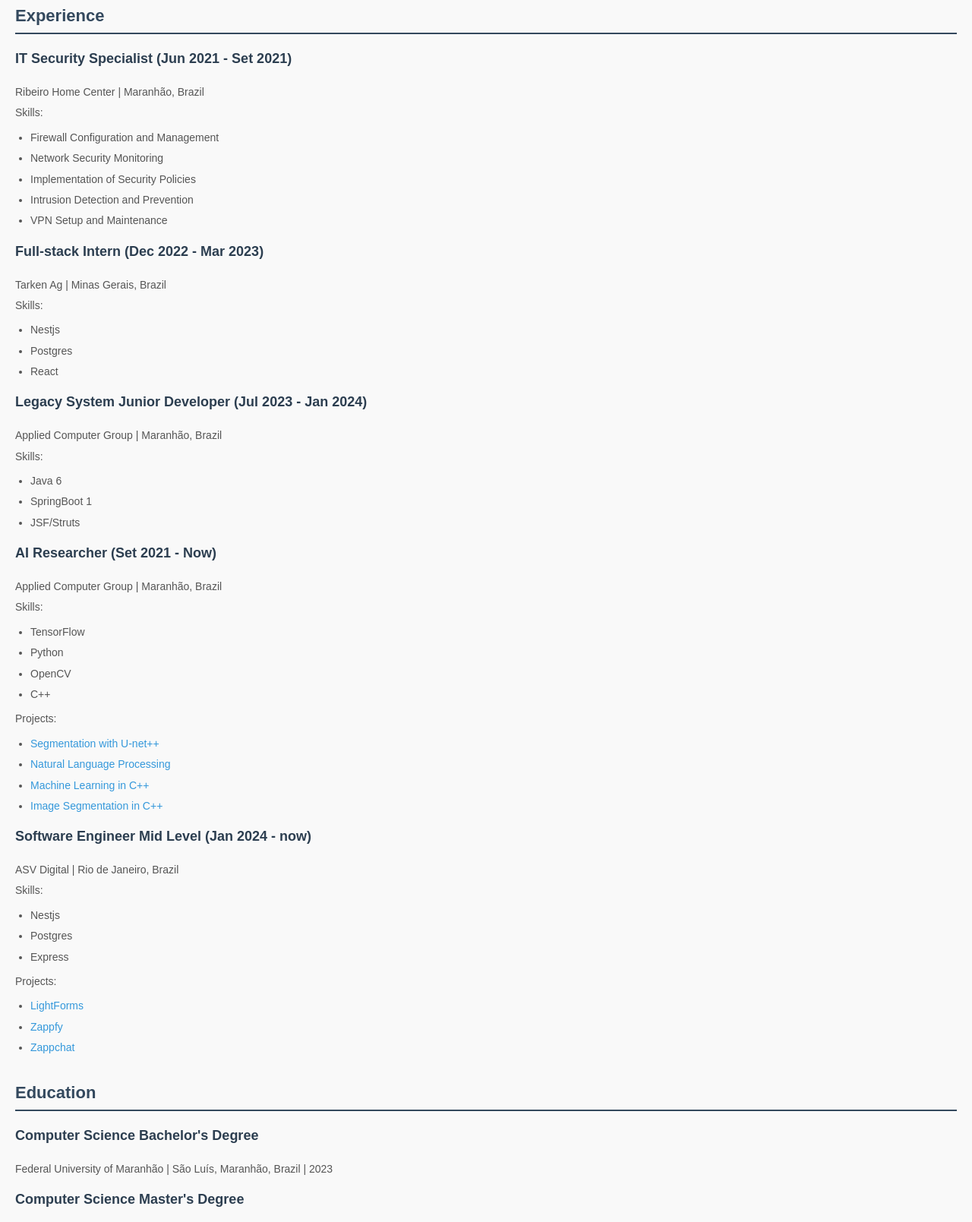
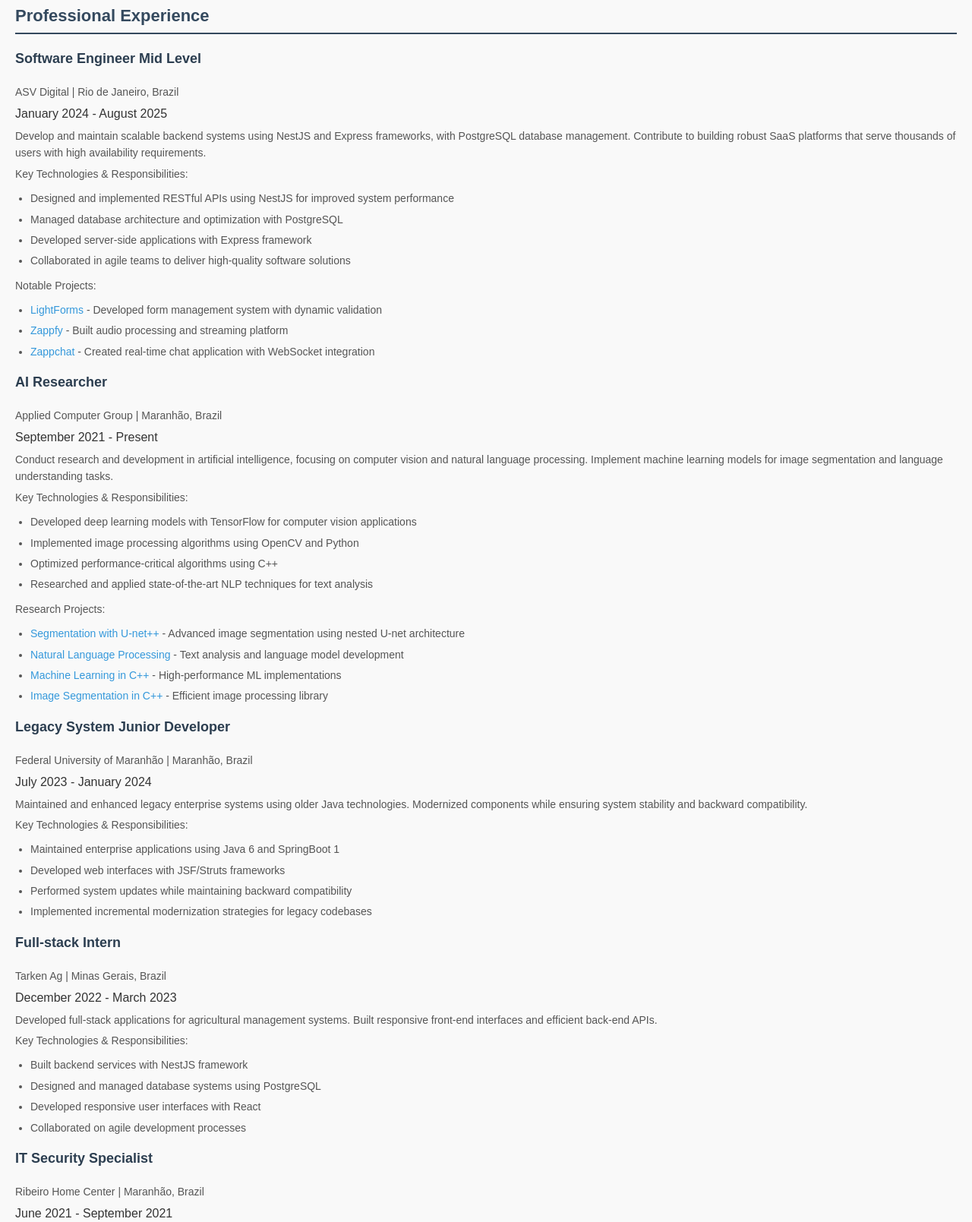
Before and after one commit to felipersteles/felipersteles.github.io, a plain HTML site: page resume.html in a window 1280 px wide. Shown: the part 355-1964 px from the top of the page at 76% size. Drawn offline with Linux system fonts and the light colour scheme.

Commit message:
update resume

```diff
--- a/resume.html
+++ b/resume.html
@@ -110,64 +110,126 @@
             Artificial Intelligence, specifically applying it to medical image analysis, resulting in an internationally
             recognized publication.</p>
     </div>
-    <div class="section">
-        <h2>Experience</h2>
-        <h3>IT Security Specialist (Jun 2021 - Set 2021)</h3>
-        <p>Ribeiro Home Center | Maranhão, Brazil</p>
-        <p>Skills:</p>
+    <div class="container">
+        <h2>Professional Experience</h2>
+
+        <div class="experience">
+            <h3 class="job-title">Software Engineer Mid Level</h3>
+            <p class="company">ASV Digital | Rio de Janeiro, Brazil</p>
+            <span class="date">January 2024 - August 2025</span>
+            <p class="description">Develop and maintain scalable backend systems using NestJS and Express frameworks,
+                with PostgreSQL database management. Contribute to building robust SaaS platforms that serve thousands
+                of users with high availability requirements.</p>
+
+            <div class="skills">
+                <p class="skills-title">Key Technologies & Responsibilities:</p>
                 <ul>
-            <li>Firewall Configuration and Management</li>
-            <li>Network Security Monitoring</li>
-            <li>Implementation of Security Policies</li>
-            <li>Intrusion Detection and Prevention</li>
-            <li>VPN Setup and Maintenance</li>
+                    <li>Designed and implemented RESTful APIs using NestJS for improved system performance</li>
+                    <li>Managed database architecture and optimization with PostgreSQL</li>
+                    <li>Developed server-side applications with Express framework</li>
+                    <li>Collaborated in agile teams to deliver high-quality software solutions</li>
                 </ul>
-        <h3>Full-stack Intern (Dec 2022 - Mar 2023)</h3>
-        <p>Tarken Ag | Minas Gerais, Brazil</p>
-        <p>Skills:</p>
+            </div>
+
+            <div class="projects">
+                <p class="projects-title">Notable Projects:</p>
                 <ul>
-            <li>Nestjs</li>
-            <li>Postgres</li>
-            <li>React</li>
+                    <li><a href="https://www.lightforms.io/">LightForms</a> - Developed form management system with
+                        dynamic validation</li>
+                    <li><a href="https://www.zappfy.io">Zappfy</a> - Built audio processing and streaming platform</li>
+                    <li><a href="https://www.zappchat.io/">Zappchat</a> - Created real-time chat application with
+                        WebSocket integration</li>
                 </ul>
-        <h3>Legacy System Junior Developer (Jul 2023 - Jan 2024)</h3>
-        <p>Applied Computer Group | Maranhão, Brazil</p>
-        <p>Skills:</p>
+            </div>
+        </div>
+
+        <div class="experience">
+            <h3 class="job-title">AI Researcher</h3>
+            <p class="company">Applied Computer Group | Maranhão, Brazil</p>
+            <span class="date">September 2021 - Present</span>
+            <p class="description">Conduct research and development in artificial intelligence, focusing on computer
+                vision and natural language processing. Implement machine learning models for image segmentation and
+                language understanding tasks.</p>
+
+            <div class="skills">
+                <p class="skills-title">Key Technologies & Responsibilities:</p>
                 <ul>
-            <li>Java 6</li>
-            <li>SpringBoot 1</li>
-            <li>JSF/Struts</li>
+                    <li>Developed deep learning models with TensorFlow for computer vision applications</li>
+                    <li>Implemented image processing algorithms using OpenCV and Python</li>
+                    <li>Optimized performance-critical algorithms using C++</li>
+                    <li>Researched and applied state-of-the-art NLP techniques for text analysis</li>
                 </ul>
-        <h3>AI Researcher (Set 2021 - Now)</h3>
-        <p>Applied Computer Group | Maranhão, Brazil</p>
-        <p>Skills:</p>
+            </div>
+
+            <div class="projects">
+                <p class="projects-title">Research Projects:</p>
                 <ul>
-            <li>TensorFlow</li>
-            <li>Python</li>
-            <li>OpenCV</li>
-            <li>C++</li>
+                    <li><a href="https://github.com/felipersteles/att-nested-unet">Segmentation with U-net++</a> -
+                        Advanced image segmentation using nested U-net architecture</li>
+                    <li><a href="https://github.com/felipersteles/nlp">Natural Language Processing</a> - Text analysis
+                        and language model development</li>
+                    <li><a href="https://github.com/felipersteles/machine-learning">Machine Learning in C++</a> -
+                        High-performance ML implementations</li>
+                    <li><a href="https://github.com/felipersteles/image-processing">Image Segmentation in C++</a> -
+                        Efficient image processing library</li>
                 </ul>
-        <p>Projects:</p>
+            </div>
+        </div>
+
+        <div class="experience">
+            <h3 class="job-title">Legacy System Junior Developer</h3>
+            <p class="company">Federal University of Maranhão | Maranhão, Brazil</p>
+            <span class="date">July 2023 - January 2024</span>
+            <p class="description">Maintained and enhanced legacy enterprise systems using older Java technologies.
+                Modernized components while ensuring system stability and backward compatibility.</p>
+
+            <div class="skills">
+                <p class="skills-title">Key Technologies & Responsibilities:</p>
                 <ul>
-            <li><a href="https://github.com/felipersteles/att-nested-unet">Segmentation with U-net++</a></li>
-            <li><a href="https://github.com/felipersteles/nlp">Natural Language Processing</a></li>
-            <li><a href="https://github.com/felipersteles/machine-learning">Machine Learning in C++</a></li>
-            <li><a href="https://github.com/felipersteles/image-processing">Image Segmentation in C++</a></li>
+                    <li>Maintained enterprise applications using Java 6 and SpringBoot 1</li>
+                    <li>Developed web interfaces with JSF/Struts frameworks</li>
+                    <li>Performed system updates while maintaining backward compatibility</li>
+                    <li>Implemented incremental modernization strategies for legacy codebases</li>
                 </ul>
-        <h3>Software Engineer Mid Level (Jan 2024 - now)</h3>
-        <p>ASV Digital | Rio de Janeiro, Brazil</p>
-        <p>Skills:</p>
+            </div>
+        </div>
+
+        <div class="experience">
+            <h3 class="job-title">Full-stack Intern</h3>
+            <p class="company">Tarken Ag | Minas Gerais, Brazil</p>
+            <span class="date">December 2022 - March 2023</span>
+            <p class="description">Developed full-stack applications for agricultural management systems. Built
+                responsive front-end interfaces and efficient back-end APIs.</p>
+
+            <div class="skills">
+                <p class="skills-title">Key Technologies & Responsibilities:</p>
                 <ul>
-            <li>Nestjs</li>
-            <li>Postgres</li>
-            <li>Express</li>
+                    <li>Built backend services with NestJS framework</li>
+                    <li>Designed and managed database systems using PostgreSQL</li>
+                    <li>Developed responsive user interfaces with React</li>
+                    <li>Collaborated on agile development processes</li>
                 </ul>
-        <p>Projects:</p>
+            </div>
+        </div>
+
+        <div class="experience">
+            <h3 class="job-title">IT Security Specialist</h3>
+            <p class="company">Ribeiro Home Center | Maranhão, Brazil</p>
+            <span class="date">June 2021 - September 2021</span>
+            <p class="description">Implemented and maintained comprehensive network security infrastructure to protect
+                organizational data and systems from cyber threats.</p>
+
+            <div class="skills">
+                <p class="skills-title">Key Technologies & Responsibilities:</p>
                 <ul>
-            <li><a href="https://www.lightforms.io/">LightForms</a></li>
-            <li><a href="https://www.zappfy.io">Zappfy</a></li>
-            <li><a href="https://www.zappchat.io/">Zappchat</a></li>
+                    <li>Configured and managed firewall systems to control network traffic</li>
+                    <li>Monitored network security and implemented proactive threat detection</li>
+                    <li>Developed and enforced organizational security policies</li>
+                    <li>Implemented intrusion detection and prevention systems</li>
+                    <li>Set up and maintained secure VPN connections for remote access</li>
                 </ul>
+            </div>
+        </div>
     </div>
     <div class="section">
         <h2>Education</h2>
```
Lines whose indentation alone changed are shown as unchanged.
